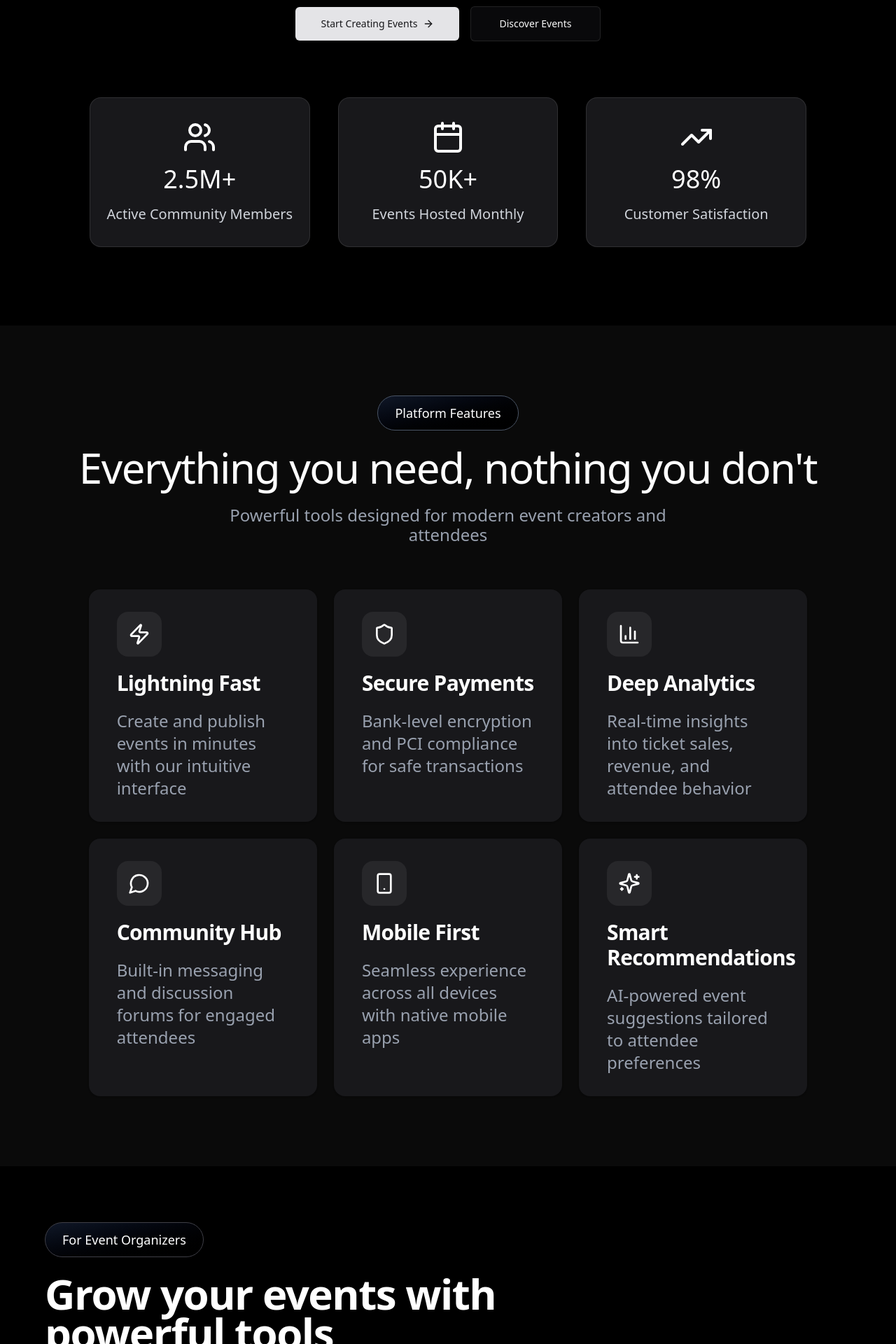
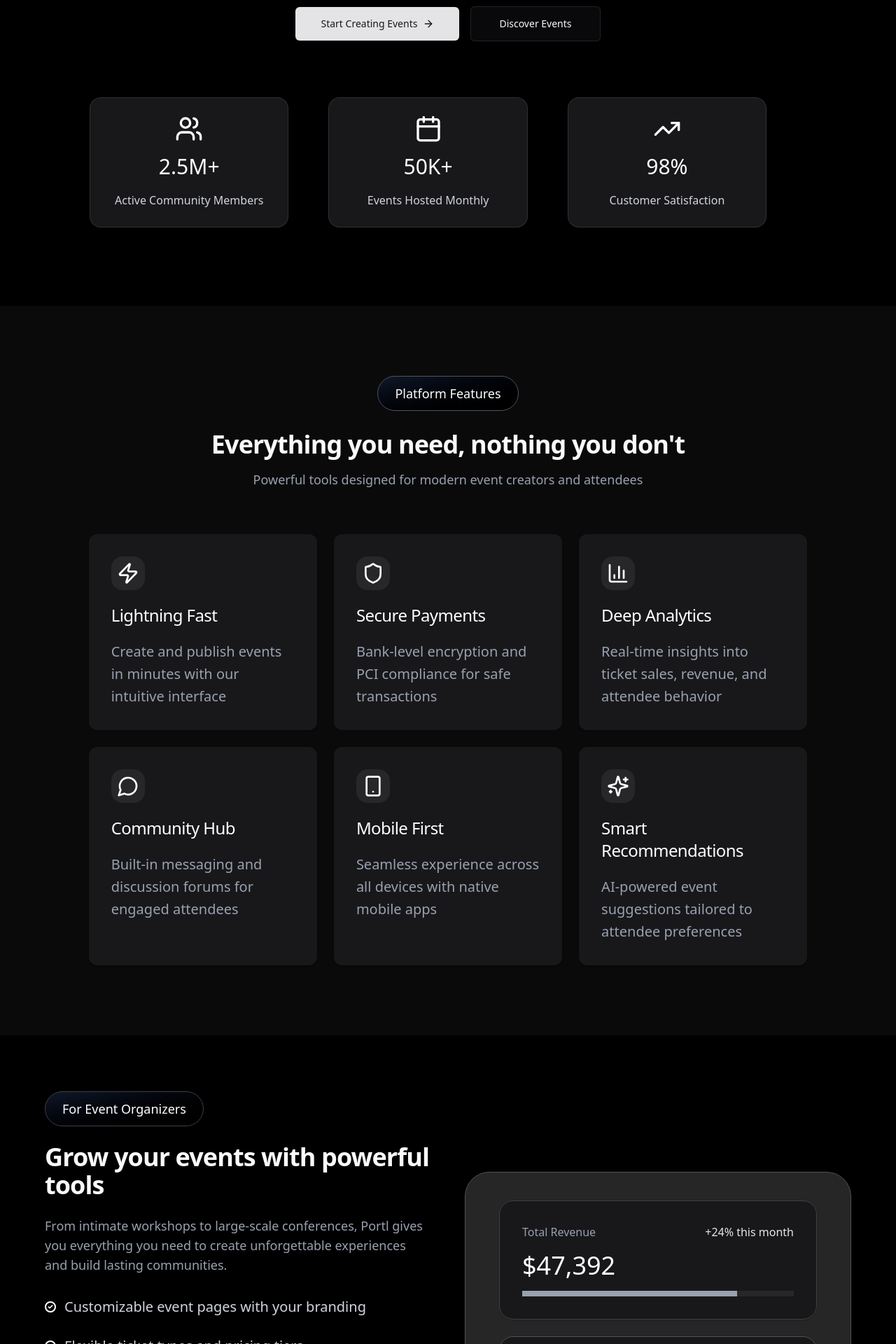
Before and after one commit to SB-Copa/portl-app, a Next.js app: page / in a window 1280 px wide. Shown: the part 540-2460 px from the top of the page at 70% size. Built offline with nearby package versions, Linux system fonts and the light colour scheme; no server answers.

Commit message:
changed texts, buttons, cards and headers into a smaller design

```diff
--- a/app/(landing-page)/about-us-section.tsx
+++ b/app/(landing-page)/about-us-section.tsx
@@ -26,12 +26,12 @@ export default function AboutUsSection() {
           </div>
 
           {/* Headline */}
-          <h2 className="text-5xl md:text-6xl/14 font-base w-2xl text-white">
+          <h2>
             Grow your events with powerful tools
           </h2>
 
           {/* Description */}
-          <p className="text-gray-400 text-2xl/9 w-fit">
+          <p className="text-gray-400 md:max-w-3xl text-lg">
             From intimate workshops to large-scale conferences, Portl gives you everything you need to create unforgettable experiences and build lasting communities.
           </p>
 
@@ -39,17 +39,20 @@ export default function AboutUsSection() {
           <ul className="flex flex-col gap-7 mt-2">
             {features.map((feature, index) => (
               <li key={index} className="flex items-center gap-3">
-                <div className="w-6 h-6 rounded-full border-2 border-white flex items-center justify-center shrink-0">
-                  <Check className="w-3 h-4 text-white font-bold" strokeWidth={5} />
+                <div className="size-4 rounded-full border-2 border-white flex items-center justify-center shrink-0">
+                  <Check className="w-2 h-3 text-white font-bold" strokeWidth={5} />
                 </div>
-                <span className="text-gray-300 text-2xl">{feature}</span>
+                <span className="text-gray-300 text-xl">{feature}</span>
               </li>
             ))}
           </ul>
 
           {/* CTA Button */}
-          <Button variant="outline" className="text-black bg-white font-base rounded-2xl text-xl py-9 px-10">
-            Start Your First Event
+          <Button className="py-8 w-2/6 mt-4">
+            <p className="font-light text-xl">
+              Start Your First Event
+            </p>
+
             <ArrowRight className="w-5 h-5" />
           </Button>
         </div>
--- a/app/(landing-page)/cta-section.tsx
+++ b/app/(landing-page)/cta-section.tsx
@@ -14,28 +14,28 @@ export default function CTASection() {
                     </div>
 
                     {/* Main Headline */}
-                    <h2 className="text-5xl md:text-6xl lg:text-7xl font-base text-white text-center leading-tight max-w-4xl">
+                    <h2 className="font-base text-white text-center">
                         Ready to create your next unforgettable event?
                     </h2>
 
                     {/* Subtitle */}
-                    <p className="text-white text-xl md:text-2xl font-base text-center max-w-3xl">
+                    <p className="text-white text-lg font-base text-center max-w-3xl">
                         Start for free. No credit card required. Create your first event in under 5 minutes.
                     </p>
 
                     {/* CTA Buttons */}
                     <div className="flex items-center gap-4 mt-4">
-                        <Button variant="outline" className="text-black bg-white font-base rounded-2xl p-9 text-xl">
+                        <Button className="text-black font-base p-8 text-lg">
                             Get Started Free
                             <ArrowRight className="w-5 h-5 mt-0.5" />
                         </Button>
-                        <Button variant="outline" className="text-white bg-transparent border border-white font-base rounded-2xl py-9 px-10 text-xl">
+                        <Button variant="outline" className="text-white font-base p-8 text-lg">
                             Schedule a Demo
                         </Button>
                     </div>
 
                     {/* Bottom Text */}
-                    <p className="text-gray-300 text-xl font-base mt-2">
+                    <p className="text-gray-300 text-lg font-base mt-2">
                         Free forever for events under 100 attendees
                     </p>
                 </div>
--- a/app/(landing-page)/events-section.tsx
+++ b/app/(landing-page)/events-section.tsx
@@ -44,11 +44,11 @@ export default function PlatformFeaturesSection() {
       </div>
 
       {/* Header Section */}
-      <div className="flex flex-col items-center gap-4 max-w-6xl text-center">
-        <h2 className="text-4xl md:text-5xl lg:text-6xl font-light text-white leading-tight">
+      <div className="flex flex-col items-center gap-4 mt-3 max-w-6xl text-center">
+        <h2>
           Everything you need, nothing you don't
         </h2>
-        <p className="text-gray-400 text-lg md:text-2xl max-w-2xl">
+        <p className="text-gray-400 md:text-lg max-w-2xl">
           Powerful tools designed for modern event creators and attendees
         </p>
       </div>
@@ -60,18 +60,18 @@ export default function PlatformFeaturesSection() {
           return (
             <Card
               key={index}
-              className="bg-zinc-900 border-0 rounded-2xl py-8 px-10 flex flex-col gap-5"
+              className="bg-zinc-900 border-0 p-8 flex flex-col gap-5"
             >
               {/* Icon */}
-              <div className="rounded-2xl w-16 h-16 bg-zinc-800 flex items-center justify-center">
+              <div className="rounded-2xl size-12 bg-zinc-800 flex items-center justify-center">
                 <Icon className="w-8 h-8 text-white" />
               </div>
 
               {/* Title */}
-              <h3 className="text-white text-3xl font-base">{feature.title}</h3>
+              <h3 className="text-white text-2xl font-light">{feature.title}</h3>
 
               {/* Description */}
-              <p className="text-gray-400 text-2xl/8 font-light">
+              <p className="text-gray-400 text-xl/8 font-base">
                 {feature.description}
               </p>
             </Card>
--- a/app/(landing-page)/hero-section.tsx
+++ b/app/(landing-page)/hero-section.tsx
@@ -55,31 +55,31 @@ export default function HeroSection() {
         </div>
 
         {/* Statistics Section */}
-        <div className="grid grid-cols-1 md:grid-cols-3 gap-10 w-full max-w-5xl mt-12">
-          <Card className="rounded-2xl py-8">
+        <div className="grid grid-cols-1 md:grid-cols-3 w-full max-w-5xl mt-12">
+          <Card className="rounded-2xl py-6 w-5/6">
             {/* Active Community Members */}
             <div className="flex flex-col items-center text-center gap-4">
-              <Users className="w-12 h-12 text-white" />
-              <div className="text-4xl font-light text-white">2.5M+</div>
-              <div className="text-xl text-gray-300 font-light">Active Community Members</div>
+              <Users className="size-10 text-white" />
+              <div className="text-3xl font-base text-white">2.5M+</div>
+              <p className="text-gray-300">Active Community Members</p>
             </div>
           </Card>
 
           {/* Events Hosted Monthly */}
-          <Card className="rounded-2xl py-8">
+          <Card className="rounded-2xl py-6 w-5/6">
             <div className="flex flex-col items-center text-center gap-4">
-              <Calendar className="w-12 h-12 text-white" />
-              <div className="text-4xl font-light text-white">50K+</div>
-              <div className="text-xl text-gray-300 font-light">Events Hosted Monthly</div>
+              <Calendar className="size-10 text-white" />
+              <div className="text-3xl font-base text-white">50K+</div>
+              <p className="text-gray-300">Events Hosted Monthly</p>
             </div>
           </Card>
 
           {/* Customer Satisfaction */}
-          <Card className="rounded-2xl py-8">
+          <Card className="rounded-2xl py-6 w-5/6">
             <div className="flex flex-col items-center text-center gap-4">
-              <TrendingUp className="w-12 h-12 text-white" />
-              <div className="text-4xl font-light text-white">98%</div>
-              <div className="text-xl text-gray-300 font-light">Customer Satisfaction</div>
+              <TrendingUp className="size-10 text-white" />
+              <div className="text-3xl font-base text-white">98%</div>
+              <p className="text-gray-300">Customer Satisfaction</p>
             </div>
           </Card>
         </div>
--- a/app/(landing-page)/page.tsx
+++ b/app/(landing-page)/page.tsx
@@ -13,10 +13,10 @@ export default async function HomePage() {
       <div className="bg-neutral-950 min-h-screen">
         <EventsSection />
       </div>
-      <div className="bg-black">
+      <div className="bg-black min-h-screen">
         <AboutUsSection />
       </div>
-      <div className="bg-neutral-950">
+      <div className="bg-neutral-950 min-h-screen">
         <FeaturesSection />
       </div>
 
```
Also changed, not shown: app/(landing-page)/contact-us-section.tsx (+16 -16 lines), app/(landing-page)/features-section.tsx (+22 -22 lines).
